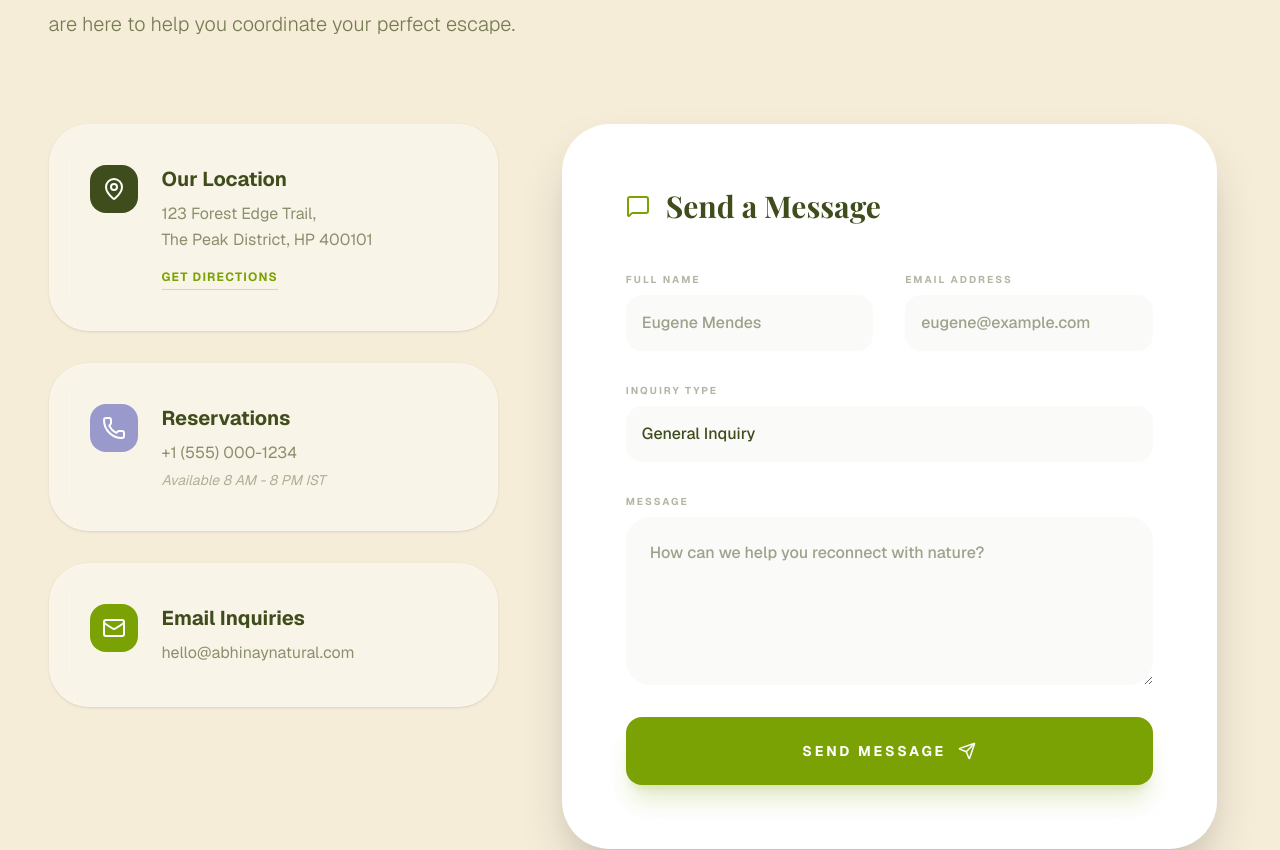
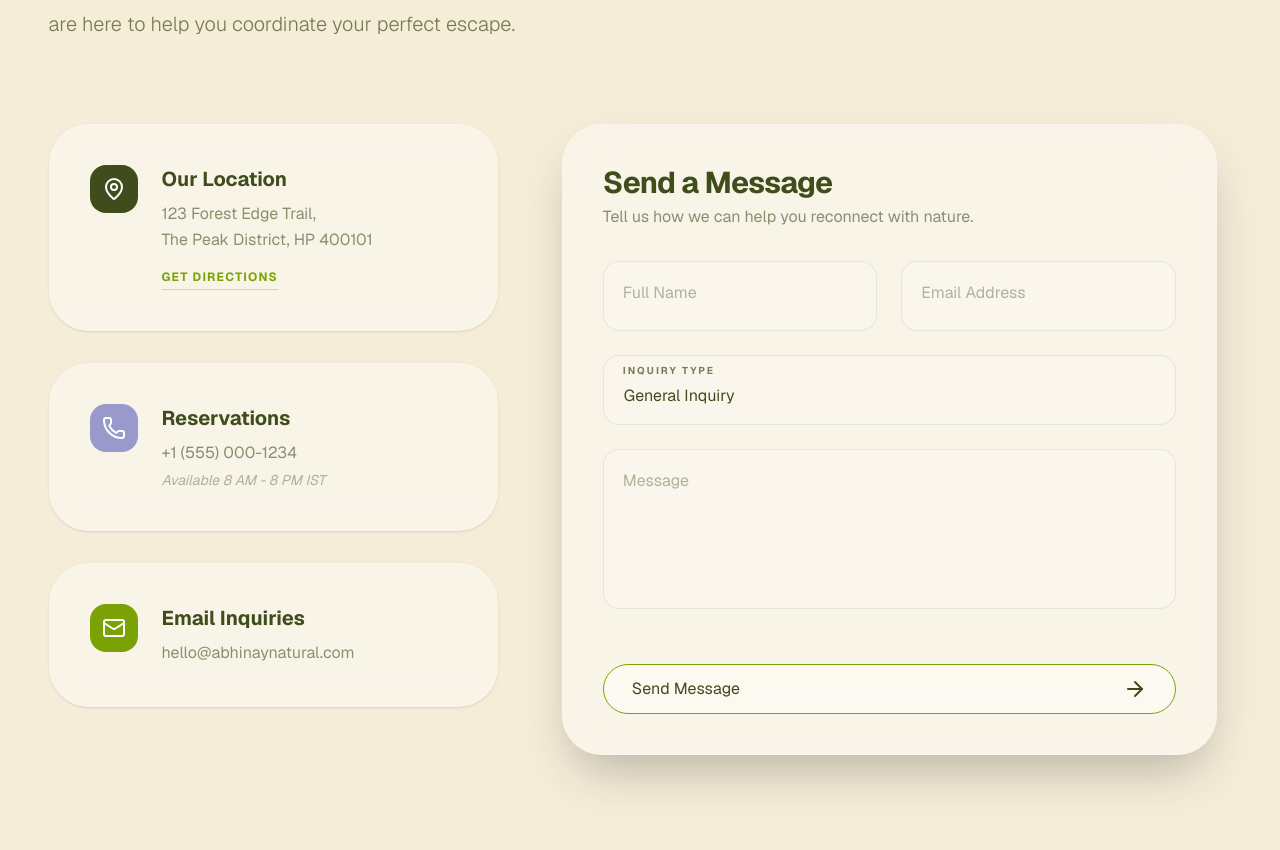
Before and after one commit to Forge-Studios/Abhinay-natural-Homestay, a Next.js app: page /contact in a window 1280 px wide. Shown: the part 440-1290 px from the top of the page. Built offline with nearby package versions, Linux system fonts and the light colour scheme; a web font is replaced by a local one.

Commit message:
Added Form component

```diff
--- a/app/components/page.tsx
+++ b/app/components/page.tsx
@@ -1,16 +1,96 @@
+"use client";
+
 import BaseCard from "@/components/base/BaseCard";
 import Button from "@/components/base/Button";
+import Form from "@/components/base/Form";
 
 export default function ComponentsPage() {
+  /**
+   * STYLES LOGIC:
+   * 1. pt-7: Makes space for the label at the top.
+   * 2. text-brand-primary: Ensures typing is visible on beige glass.
+   * 3. Label starts at left-5/top-5 and floats to left-5/top-2.
+   */
+  const inputStyles = `
+    peer w-full px-5 py-4 pt-7
+    bg-white/20 border border-brand-primary/10
+    rounded-2xl text-brand-primary outline-none
+    placeholder-transparent
+    focus:border-brand-primary/30 transition-all duration-300
+  `;
+
+  const labelStyles = `
+    absolute left-5 top-5 text-brand-primary/40 text-base
+    transition-all duration-300 pointer-events-none
+
+    /* Shift logic: Stay on the left, move up to top-2, and shrink */
+    peer-focus:top-2 peer-focus:text-[10px] peer-focus:uppercase peer-focus:tracking-widest peer-focus:text-brand-primary/70
+    peer-[:not(:placeholder-shown)]:top-2 peer-[:not(:placeholder-shown)]:text-[10px] peer-[:not(:placeholder-shown)]:uppercase peer-[:not(:placeholder-shown)]:text-brand-primary/70
+  `;
+
   return (
-    <main className="bg-app-bg min-h-screen pt-36 pb-24">
+    <main className="bg-app-bg min-h-screen pt-36 pb-24 text-brand-primary">
       <div className="max-w-[95vw] 2xl:max-w-400 mx-auto px-6">
         <h1>Components Page</h1>
+
+        {/* Existing Components - UNTOUCHED */}
         <Button text="Visit Us" type="link" href="test.com" />
+
         <BaseCard className="p-6 mt-6">
-          <h2 className="text-2xl font-semibold mb-4">Base Card Component</h2>
+          <h2 className="text-2xl font-semibold mb-4 text-brand-primary">Base Card Component</h2>
           <p>This is an example of the BaseCard component with default props.</p>
         </BaseCard>
+
+        {/* The Form Component with Left-Floating Labels */}
+        <div className="mt-12 max-w-2xl">
+          <Form
+            title="Contact Form"
+            description="Labels float to the top-left on focus or when typing."
+            submitLabel="Send Message"
+            rounded="3xl"
+            onSubmit={(e: any) => {
+              e.preventDefault();
+              console.log("Form Data:", Object.fromEntries(new FormData(e.currentTarget)));
+              alert("Form submitted! Check console.");
+            }}
+          >
+            <div className="space-y-4">
+              <div className="grid grid-cols-1 md:grid-cols-2 gap-4">
+                {/* Name Field */}
+                <div className="relative">
+                  <input name="name" id="name" placeholder=" " className={inputStyles} required />
+                  <label htmlFor="name" className={labelStyles}>
+                    Name
+                  </label>
+                </div>
+
+                {/* Email Field */}
+                <div className="relative">
+                  <input name="email" id="email" type="email" placeholder=" " className={inputStyles} required />
+                  <label htmlFor="email" className={labelStyles}>
+                    Email
+                  </label>
+                </div>
+              </div>
+
+              {/* Subject Field */}
+              <div className="relative">
+                <input name="subject" id="subject" placeholder=" " className={inputStyles} required />
+                <label htmlFor="subject" className={labelStyles}>
+                  Subject
+                </label>
+              </div>
+
+              {/* Message Field */}
+              <div className="relative">
+                <textarea name="message" id="message" placeholder=" " rows={4} className={`${inputStyles} resize-none h-36`} required />
+                <label htmlFor="message" className={labelStyles}>
+                  Message
+                </label>
+              </div>
+            </div>
+          </Form>
+        </div>
       </div>
     </main>
   );
--- a/app/contact/page.tsx
+++ b/app/contact/page.tsx
@@ -1,11 +1,29 @@
-import { Mail, Phone, MapPin, MessageSquare, Send } from "lucide-react";
-import Image from "next/image";
+"use client";
+
+import { Mail, Phone, MapPin } from "lucide-react";
+import Form from "@/components/base/Form"; // Adjust path as needed
 
 export default function ContactPage() {
+  const inputStyles = `
+    peer w-full px-5 py-4 pt-7
+    bg-white/20 border border-brand-primary/10
+    rounded-2xl text-brand-primary outline-none
+    placeholder-transparent
+    focus:border-brand-primary/30 transition-all duration-300
+  `;
+
+  const labelStyles = `
+    absolute left-5 top-5 text-brand-primary/40 text-base
+    transition-all duration-300 pointer-events-none
+
+    /* Shift logic: Stay on the left, move up to top-2, and shrink */
+    peer-focus:top-2 peer-focus:text-[10px] peer-focus:uppercase peer-focus:tracking-widest peer-focus:text-brand-primary/70
+    peer-[:not(:placeholder-shown)]:top-2 peer-[:not(:placeholder-shown)]:text-[10px] peer-[:not(:placeholder-shown)]:uppercase peer-[:not(:placeholder-shown)]:text-brand-primary/70
+  `;
+
   return (
     <main className="bg-app-bg min-h-screen pt-36 pb-24">
       <div className="max-w-[95vw] 2xl:max-w-[1600px] mx-auto px-6">
-
         {/* 1. HEADER SECTION */}
         <section className="max-w-3xl mb-20">
           <span className="text-brand-accent font-bold tracking-[0.4em] uppercase text-xs">Reach Out</span>
@@ -18,8 +36,7 @@ export default function ContactPage() {
         </section>
 
         <div className="grid grid-cols-1 lg:grid-cols-12 gap-16">
-
-          {/* 2. CONTACT INFORMATION (Left Column - 5/12) */}
+          {/* 2. CONTACT INFORMATION (Left Column - 5/12) - Unchanged */}
           <aside className="lg:col-span-5 space-y-8">
             <div className="bg-white/40 backdrop-blur-md p-10 rounded-[2.5rem] border border-white/20 shadow-sm group hover:shadow-xl transition-all">
               <div className="flex gap-6 items-start">
@@ -65,47 +82,59 @@ export default function ContactPage() {
             </div>
           </aside>
 
-          {/* 3. CONTACT FORM (Right Column - 7/12) */}
-          <section className="lg:col-span-7 bg-white rounded-[3rem] p-8 md:p-16 shadow-2xl">
-            <h2 className="text-3xl font-display font-bold text-brand-primary flex items-center gap-4">
-              <MessageSquare className="text-brand-accent" />
-              Send a Message
-            </h2>
+          {/* 3. REPLACED SECTION: CUSTOM CONTACT FORM (Right Column - 7/12) */}
+          <div className="lg:col-span-7">
+            <Form
+              title="Send a Message"
+              description="Tell us how we can help you reconnect with nature."
+              submitLabel="Send Message"
+              intensity="xl"
+              rounded="3xl"
+              onSubmit={(e) => {
+                e.preventDefault();
+                const data = Object.fromEntries(new FormData(e.currentTarget));
+                console.log("Form Submitted:", data);
+                alert("Message Sent!");
+              }}
+            >
+              <div className="grid grid-cols-1 md:grid-cols-2 gap-6">
+                {/* Full Name */}
+                <div className="relative">
+                  <input name="name" id="name" type="text" placeholder=" " className={inputStyles} required />
+                  <label htmlFor="name" className={labelStyles}>
+                    Full Name
+                  </label>
+                </div>
 
-            <form className="mt-12 space-y-8">
-              <div className="grid grid-cols-1 md:grid-cols-2 gap-8">
-                <div className="flex flex-col gap-2">
-                  <label className="text-[10px] font-bold uppercase tracking-[0.2em] text-brand-primary/40">Full Name</label>
-                  <input type="text" className="bg-stone-50 border-none rounded-2xl p-4 outline-none focus:ring-2 focus:ring-brand-accent/20 transition-all text-brand-primary font-medium" placeholder="Eugene Mendes" />
-                </div>
-                <div className="flex flex-col gap-2">
-                  <label className="text-[10px] font-bold uppercase tracking-[0.2em] text-brand-primary/40">Email Address</label>
-                  <input type="email" className="bg-stone-50 border-none rounded-2xl p-4 outline-none focus:ring-2 focus:ring-brand-accent/20 transition-all text-brand-primary font-medium" placeholder="eugene@example.com" />
+                {/* Email */}
+                <div className="relative">
+                  <input name="email" id="email" type="email" placeholder=" " className={inputStyles} required />
+                  <label htmlFor="email" className={labelStyles}>
+                    Email Address
+                  </label>
                 </div>
               </div>
 
-              <div className="flex flex-col gap-2">
-                <label className="text-[10px] font-bold uppercase tracking-[0.2em] text-brand-primary/40">Inquiry Type</label>
-                <select className="bg-stone-50 border-none rounded-2xl p-4 outline-none appearance-none cursor-pointer text-brand-primary font-medium">
-                  <option>General Inquiry</option>
-                  <option>Group Booking / Events</option>
-                  <option>Career Opportunities</option>
-                  <option>Media & Collaboration</option>
+              {/* Inquiry Type (Dropdown) */}
+              <div className="relative">
+                <select name="type" className={`${inputStyles} appearance-none cursor-pointer`}>
+                  <option value="general">General Inquiry</option>
+                  <option value="booking">Group Booking / Events</option>
+                  <option value="career">Career Opportunities</option>
+                  <option value="media">Media & Collaboration</option>
                 </select>
+                <label className="absolute left-5 top-2 text-brand-primary/70 text-[10px] font-bold uppercase tracking-[0.2em]">Inquiry Type</label>
               </div>
 
-              <div className="flex flex-col gap-2">
-                <label className="text-[10px] font-bold uppercase tracking-[0.2em] text-brand-primary/40">Message</label>
-                <textarea rows={5} className="bg-stone-50 border-none rounded-3xl p-6 outline-none focus:ring-2 focus:ring-brand-accent/20 transition-all text-brand-primary font-medium" placeholder="How can we help you reconnect with nature?"></textarea>
+              {/* Message */}
+              <div className="relative">
+                <textarea name="message" id="message" placeholder=" " rows={5} className={`${inputStyles} resize-none h-40`} required />
+                <label htmlFor="message" className={labelStyles}>
+                  Message
+                </label>
               </div>
-
-              <button className="w-full bg-brand-accent text-white py-6 rounded-2xl font-bold tracking-[0.2em] flex items-center justify-center gap-3 hover:bg-brand-accent/90 transition-all shadow-xl shadow-brand-accent/20 uppercase text-sm">
-                Send Message
-                <Send size={18} />
-              </button>
-            </form>
-          </section>
-
+            </Form>
+          </div>
         </div>
       </div>
     </main>
--- /dev/null
+++ b/components/ContactForm.tsx
@@ -0,0 +1,85 @@
+"use client";
+
+import { FormEvent } from "react";
+import Form from "./base/Form";
+
+export default function ContactForm() {
+  const handleSubmit = (e: FormEvent<HTMLFormElement>) => {
+    e.preventDefault();
+    const data = Object.fromEntries(new FormData(e.currentTarget));
+    console.log("Contact Submission:", data);
+    alert("Message Received!");
+  };
+
+  /**
+   * STYLING LOGIC:
+   * 1. Added 'peer' to the input and 'placeholder-transparent' to hide native placeholders.
+   * 2. Added 'pt-7' to inputs to give the shifted label space at the top.
+   * 3. Used 'peer-focus' and 'peer-[:not(:placeholder-shown)]' to trigger label movement.
+   */
+  const fieldStyles = `
+    peer w-full px-5 py-4 pt-7
+    bg-white/20 border border-brand-primary/10
+    rounded-2xl text-brand-primary outline-none
+    placeholder-transparent
+    focus:border-brand-primary/30 focus:bg-white/40
+    transition-all duration-300
+  `;
+
+  const labelStyles = `
+    absolute right-5 top-5
+    text-brand-primary/40 text-base font-medium
+    transition-all duration-300 pointer-events-none
+
+    /* Shift to Top Right on focus or when input is not empty */
+    peer-focus:top-2 peer-focus:right-4 peer-focus:text-[10px] peer-focus:uppercase peer-focus:tracking-widest peer-focus:text-brand-primary/70
+    peer-[:not(:placeholder-shown)]:top-2 peer-[:not(:placeholder-shown)]:right-4 peer-[:not(:placeholder-shown)]:text-[10px] peer-[:not(:placeholder-shown)]:uppercase peer-[:not(:placeholder-shown)]:text-brand-primary/70
+  `;
+
+  return (
+    <section className="w-full max-w-2xl mx-auto p-4">
+      <Form
+        title="Get in Touch"
+        description="Fill out the fields below and we'll reach out soon."
+        submitLabel="Send Message"
+        onSubmit={handleSubmit}
+        intensity="xl"
+        rounded="3xl"
+      >
+        <div className="grid grid-cols-1 md:grid-cols-2 gap-6">
+          {/* Name Field */}
+          <div className="relative">
+            <input name="name" type="text" id="name" placeholder=" " className={fieldStyles} required />
+            <label htmlFor="name" className={labelStyles}>
+              Name
+            </label>
+          </div>
+
+          {/* Email Field */}
+          <div className="relative">
+            <input name="email" type="email" id="email" placeholder=" " className={fieldStyles} required />
+            <label htmlFor="email" className={labelStyles}>
+              Email
+            </label>
+          </div>
+        </div>
+
+        {/* Subject Field */}
+        <div className="relative">
+          <input name="subject" type="text" id="subject" placeholder=" " className={fieldStyles} required />
+          <label htmlFor="subject" className={labelStyles}>
+            Subject
+          </label>
+        </div>
+
+        {/* Message Field */}
+        <div className="relative">
+          <textarea name="message" id="message" placeholder=" " rows={5} className={`${fieldStyles} resize-none h-40`} required />
+          <label htmlFor="message" className={labelStyles}>
+            Message
+          </label>
+        </div>
+      </Form>
+    </section>
+  );
+}
--- /dev/null
+++ b/components/base/Form.tsx
@@ -0,0 +1,56 @@
+"use client";
+import { ReactNode, FormEvent, forwardRef } from "react";
+import BaseCard from "./BaseCard";
+import Button from "./Button";
+
+interface FormProps {
+  children: ReactNode;
+  onSubmit: (e: FormEvent<HTMLFormElement>) => void;
+  title?: string;
+  description?: string;
+  submitLabel?: string;
+  isLoading?: boolean;
+  className?: string;
+  intensity?: "none" | "sm" | "md" | "lg" | "xl" | "2xl";
+  rounded?: "none" | "md" | "lg" | "xl" | "2xl" | "3xl" | "full";
+}
+
+const Form = forwardRef<HTMLFormElement, FormProps>(
+  ({ children, onSubmit, title, description, submitLabel = "Submit", isLoading = false, className = "", intensity = "xl", rounded = "3xl" }, ref) => {
+    return (
+      <BaseCard intensity={intensity} rounded={rounded} hover={false} className={className}>
+        <form ref={ref} onSubmit={onSubmit} className="p-6 md:p-10 flex flex-col gap-8 h-full overflow-visible">
+          {/* Header Section */}
+          {(title || description) && (
+            <div className="space-y-1">
+              {title && <h2 className="text-3xl font-bold text-brand-primary tracking-tight">{title}</h2>}
+              {description && <p className="text-brand-primary/60 text-base">{description}</p>}
+            </div>
+          )}
+
+          {/* Form Fields Container */}
+          <div className="space-y-6">{children}</div>
+
+          {/* Action Button */}
+          <div className="pt-4 mt-auto">
+            <Button
+              type="button"
+              text={isLoading ? "Processing..." : submitLabel}
+              hasArrow={!isLoading}
+              rounded="full"
+              onPress={() => {
+                // Manually trigger the native form submission
+                if (ref && "current" in ref) {
+                  ref.current?.requestSubmit();
+                }
+              }}
+            />
+          </div>
+        </form>
+      </BaseCard>
+    );
+  },
+);
+
+Form.displayName = "Form";
+export default Form;
```
